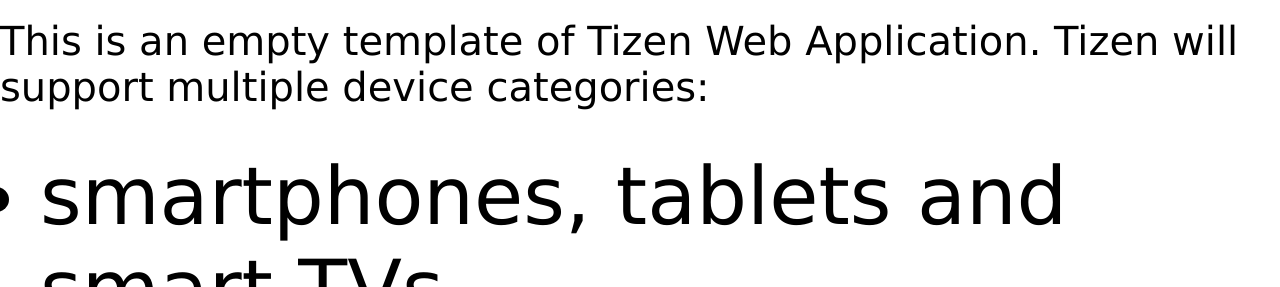
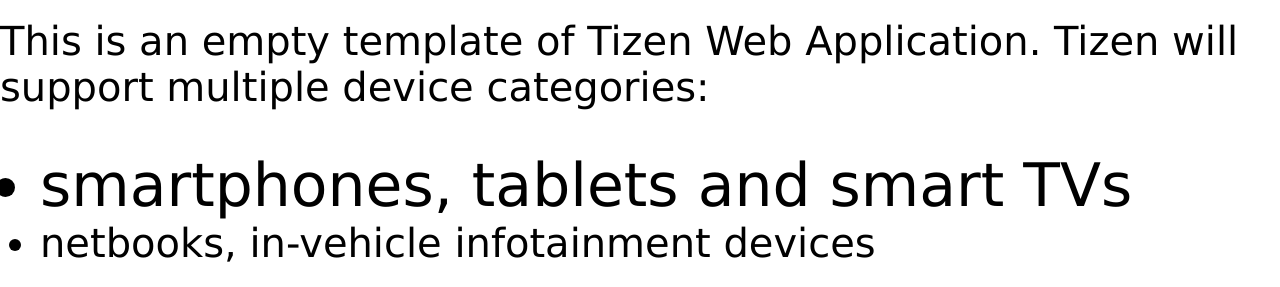
Before and after one commit to ra-develop/tizen_tv_basic_project, a plain HTML site: page index.html in a window 1280 px wide. Shown: the part 513-800 px from the top of the page. Drawn offline with Linux system fonts and the light colour scheme.

```diff
--- a/index.html
+++ b/index.html
@@ -36,7 +36,7 @@
 
     <p style="font-size:40px;">This is an empty template of Tizen Web Application. Tizen will support multiple device categories:</p>
     <ul>
-      <li style="font-size:80px;">smartphones, tablets and smart TVs
+      <li style="font-size:60px;">smartphones, tablets and smart TVs
       <li style="font-size:40px;">netbooks, in-vehicle infotainment devices
     </ul>
     <section>
```
